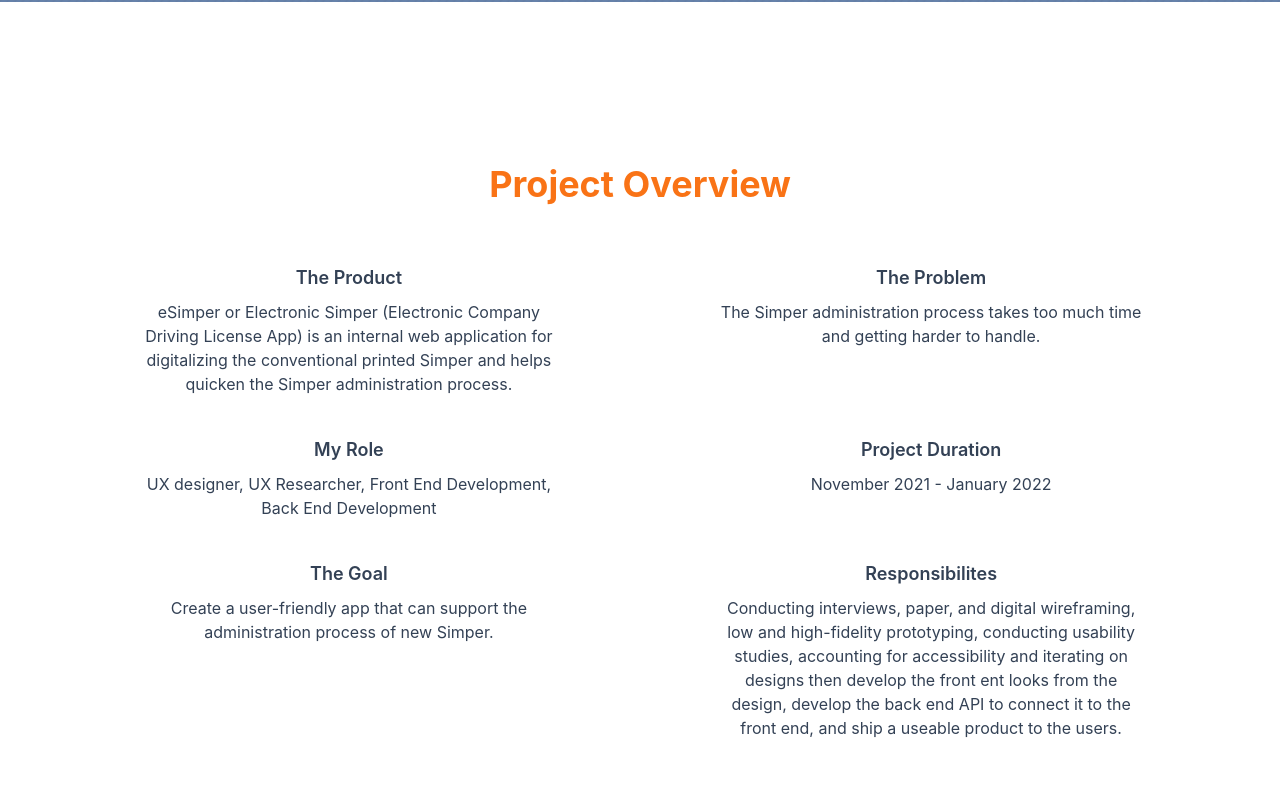
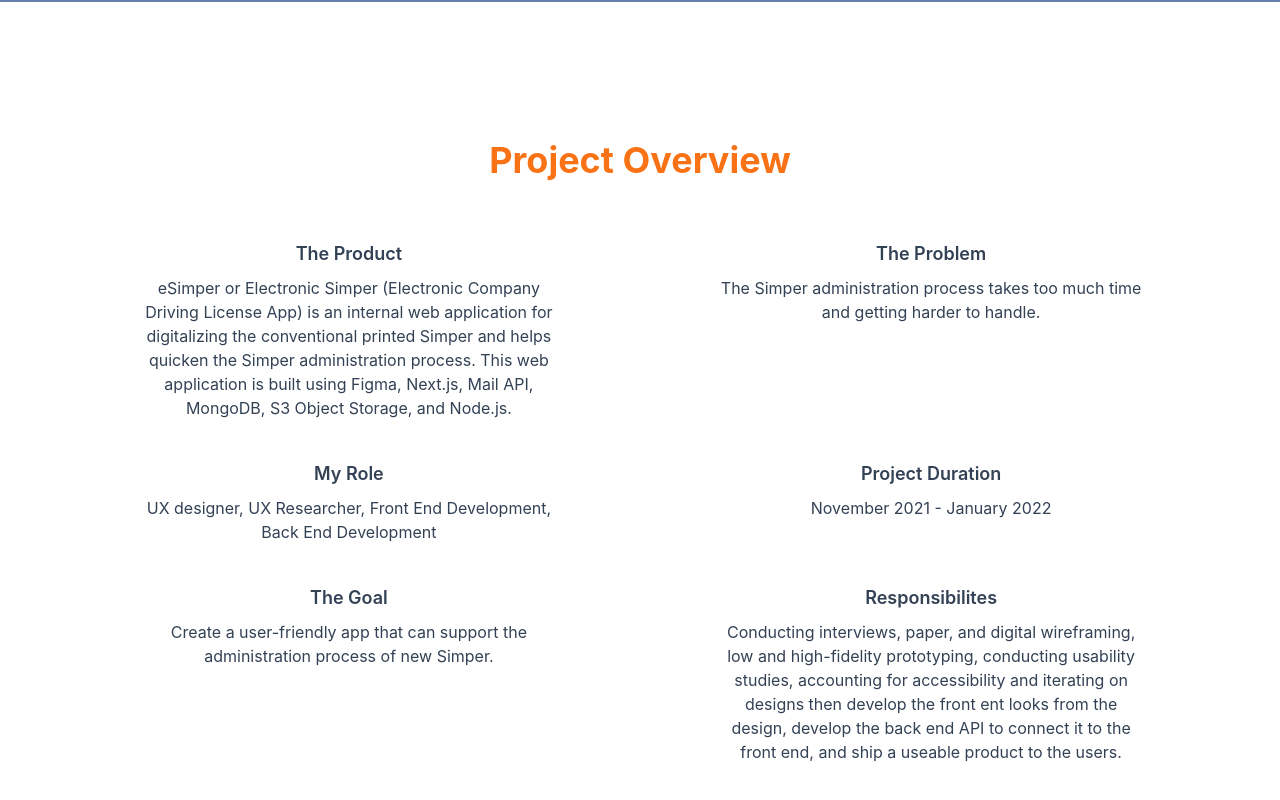
Before and after one commit to desmon91/my_meta_web, a Next.js app: page /project/esimper in a window 1280 px wide. Shown: the part 798-1598 px from the top of the page. Built offline with nearby package versions, Linux system fonts and the light colour scheme.

Commit message:
add tech stack details on project desc

```diff
--- a/pages/project/diy.js
+++ b/pages/project/diy.js
@@ -27,7 +27,8 @@
                 DIY Hub is a responsive web application for DIY tutorial videos,
                 this web app offer a high quality tutorial videos by rating
                 system from the users. With this system people easily find a
-                trustworthy tutorial videos in a zip.
+                trustworthy tutorial videos in a zip. This app design is built
+                solely using Adobe XD.
               </p>
             </div>
             <div className="w-1/3 m-5">
--- a/pages/project/esimper.js
+++ b/pages/project/esimper.js
@@ -28,7 +28,9 @@
                 eSimper or Electronic Simper (Electronic Company Driving License
                 App) is an internal web application for digitalizing the
                 conventional printed Simper and helps quicken the Simper
-                administration process.
+                administration process. This web application is built using
+                Figma, Next.js, Mail API, MongoDB, S3 Object Storage, and
+                Node.js.
               </p>
             </div>
             <div className="w-1/3 m-5">
--- a/pages/project/hdm.js
+++ b/pages/project/hdm.js
@@ -29,7 +29,8 @@
                 application for recording employee visits as a patient in the
                 company mine site clinic and helps the Occupational Health team
                 to overview and make a report from the data they collected
-                through the app.
+                through the app. This web application is built using Pencil
+                Evolus, React.js, PostgreSQL, and Node.js.
               </p>
             </div>
             <div className="w-1/3 m-5">
--- a/pages/project/iremember.js
+++ b/pages/project/iremember.js
@@ -28,7 +28,8 @@
                 iRemember is an internal web application to help the compliance
                 team managing all the company permits compliance in one place
                 and help tracks the permits status through a tracker system and
-                automatic reminder.
+                automatic reminder. This web application is built using Figma,
+                React.js, Outlook API, OneDrive API, MongoDB, and Node.js.
               </p>
             </div>
             <div className="w-1/3 m-5">
--- a/pages/project/motix.js
+++ b/pages/project/motix.js
@@ -26,7 +26,7 @@
                 MoTix is a mobile movie ticket booking app, this app offer an
                 enjoyable experience when booking a movie ticket without waiting
                 in line which will save more time and increase more focus time
-                to the movie.
+                to the movie. This app design is built solely using Figma.
               </p>
             </div>
             <div className="w-1/3 m-5">
--- a/pages/project/talen.js
+++ b/pages/project/talen.js
@@ -27,6 +27,7 @@
                 Talen is a multipurpose app where you can quickly translate any
                 foreign language from image, voice and text to any language,
                 furthermore you can learn that language in a fun and easy way.
+                This app design is built solely using Figma.
               </p>
             </div>
             <div className="w-1/3 m-5">
```
